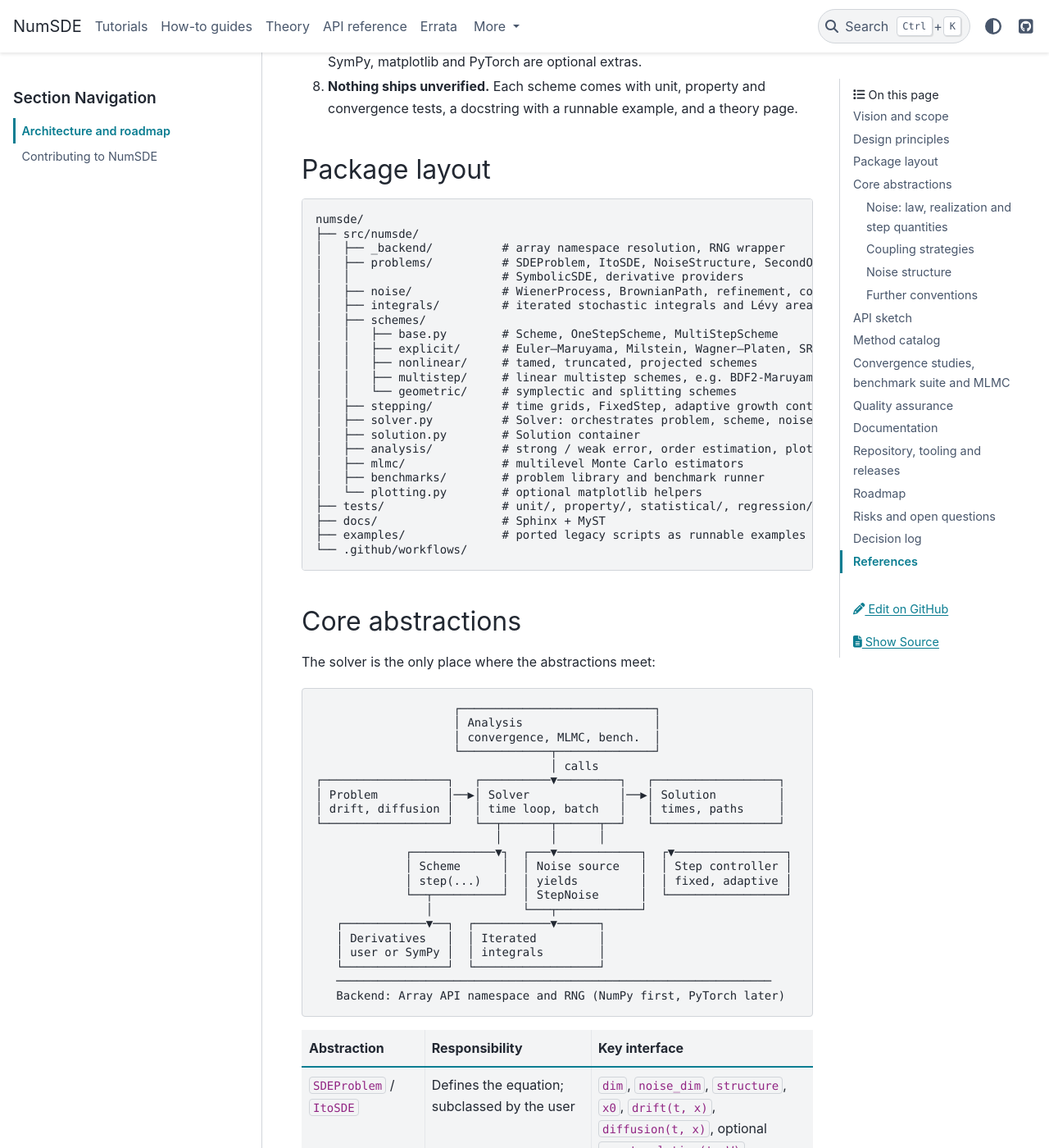
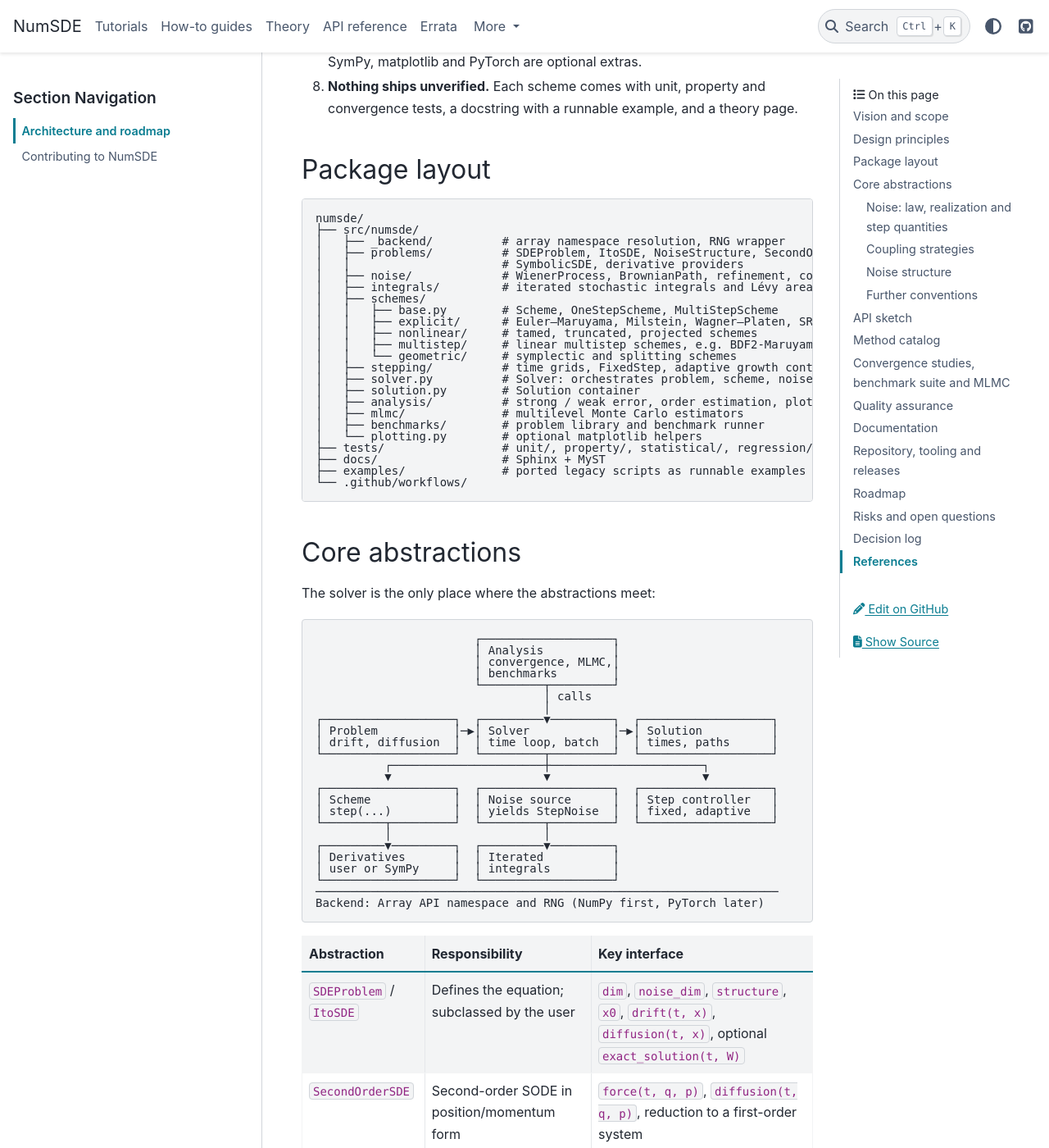
Before and after one commit to mlu-numerics/numsde, a Sphinx documentation site: the page built from docs/development/architecture.md, in a window 1280 px wide and 1400 px high, scrolled down 2163 px. Shown: the whole window at 82% size. Built offline with Sphinx 7.4.7 and the PyData theme 0.15.4, drawn with Linux system fonts in a browser that asks for light colours; cross-references to code outside the pages are shown as plain code.

Commit message:
Fix the core-abstractions diagram (#9)
The connector from the solver to the step controller ended beside the
box. The diagram is now generated on a fixed column grid, so all
connectors meet the box centers, and the Analysis box lists benchmarks
again.

Text diagrams use a font with full-height box-drawing glyphs and a line
height of one, so vertical strokes no longer show gaps between lines.


Claude-Session: https://claude.ai/code/session_017ymd5KN8fGMKijrf9DAJkQ

Co-authored-by: Claude <noreply@anthropic.com>

````diff
--- /dev/null
+++ b/docs/_static/custom.css
@@ -0,0 +1,7 @@
+/* Box-drawing diagrams in ```text blocks: a font with full-height
+   box-drawing glyphs and a line height of one, so that vertical strokes
+   connect across lines. */
+div.highlight-text pre {
+  font-family: "DejaVu Sans Mono", "Cascadia Mono", "Consolas", monospace !important;
+  line-height: 1 !important;
+}
--- a/docs/conf.py
+++ b/docs/conf.py
@@ -72,6 +72,7 @@ if os.environ.get("NUMSDE_DOCS_OFFLINE"):  # build without network access
 html_theme = "pydata_sphinx_theme"
 html_title = f"NumSDE {release}"
 html_static_path = ["_static"]
+html_css_files = ["custom.css"]
 html_theme_options = {
     "github_url": "https://github.com/mlu-numerics/numsde",
     "navbar_align": "left",
--- a/docs/development/architecture.md
+++ b/docs/development/architecture.md
@@ -115,27 +115,30 @@ numsde/
 The solver is the only place where the abstractions meet:
 
 ```text
-                    ┌────────────────────────────┐
-                    │ Analysis                   │
-                    │ convergence, MLMC, bench.  │
-                    └─────────────┬──────────────┘
-                                  │ calls
-┌──────────────────┐   ┌──────────▼─────────┐   ┌──────────────────┐
-│ Problem          │──▶│ Solver             │──▶│ Solution         │
-│ drift, diffusion │   │ time loop, batch   │   │ times, paths     │
-└──────────────────┘   └──┬───────┬──────┬──┘   └──────────────────┘
-                          │       │      │
-             ┌────────────▼┐  ┌───▼────────────┐  ┌▼────────────────┐
-             │ Scheme      │  │ Noise source   │  │ Step controller │
-             │ step(...)   │  │ yields         │  │ fixed, adaptive │
-             └──┬──────────┘  │ StepNoise      │  └─────────────────┘
-                │             └───┬────────────┘
-   ┌────────────▼──┐  ┌───────────▼──────┐
-   │ Derivatives   │  │ Iterated         │
-   │ user or SymPy │  │ integrals        │
-   └───────────────┘  └──────────────────┘
-   ───────────────────────────────────────────────────────────────
-   Backend: Array API namespace and RNG (NumPy first, PyTorch later)
+                       ┌───────────────────┐
+                       │ Analysis          │
+                       │ convergence, MLMC,│
+                       │ benchmarks        │
+                       └─────────┬─────────┘
+                                 │ calls
+                                 │
+┌───────────────────┐  ┌─────────▼─────────┐  ┌───────────────────┐
+│ Problem           │─▶│ Solver            │─▶│ Solution          │
+│ drift, diffusion  │  │ time loop, batch  │  │ times, paths      │
+└───────────────────┘  └─────────┬─────────┘  └───────────────────┘
+          ┌──────────────────────┼──────────────────────┐
+          ▼                      ▼                      ▼
+┌───────────────────┐  ┌───────────────────┐  ┌───────────────────┐
+│ Scheme            │  │ Noise source      │  │ Step controller   │
+│ step(...)         │  │ yields StepNoise  │  │ fixed, adaptive   │
+└─────────┬─────────┘  └─────────┬─────────┘  └───────────────────┘
+          │                      │
+┌─────────▼─────────┐  ┌─────────▼─────────┐
+│ Derivatives       │  │ Iterated          │
+│ user or SymPy     │  │ integrals         │
+└───────────────────┘  └───────────────────┘
+───────────────────────────────────────────────────────────────────
+Backend: Array API namespace and RNG (NumPy first, PyTorch later)
 ```
 
 | Abstraction | Responsibility | Key interface |
````
